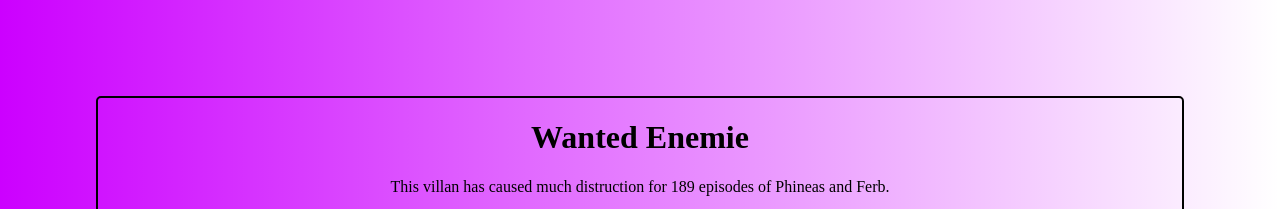
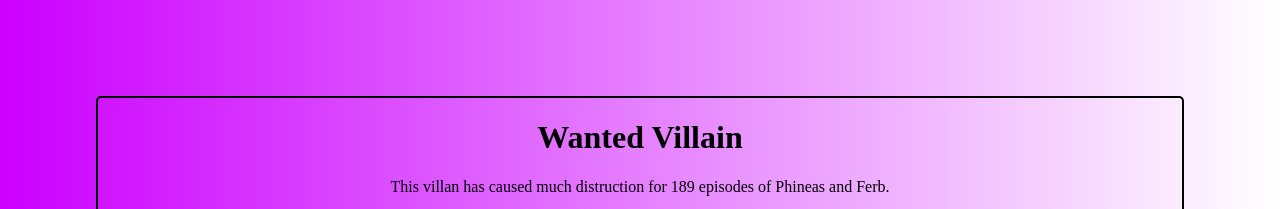
Before and after one commit to jakewoodrumBEARS/jakewoodrumBEARS.github.io, a plain HTML site: page bacs200/villain.html in a window 1280 px wide. Shown: the top 209 px of the page. Drawn offline with Linux system fonts and the light colour scheme.

Commit message:
Update villain.html

```diff
--- a/bacs200/villain.html
+++ b/bacs200/villain.html
@@ -12,7 +12,7 @@
 <body>
 
     <header>
-			<h1> Wanted Enemie </h1>
+			<h1> Wanted Villain </h1>
         <p>This villan has caused much distruction for 189 episodes of Phineas and Ferb.</p>
 			<h2>Award of $5,000 if Doofenshmirtz is caught alive and $10,000 bounty for DEATH!!</h2>
 		</header>
```
